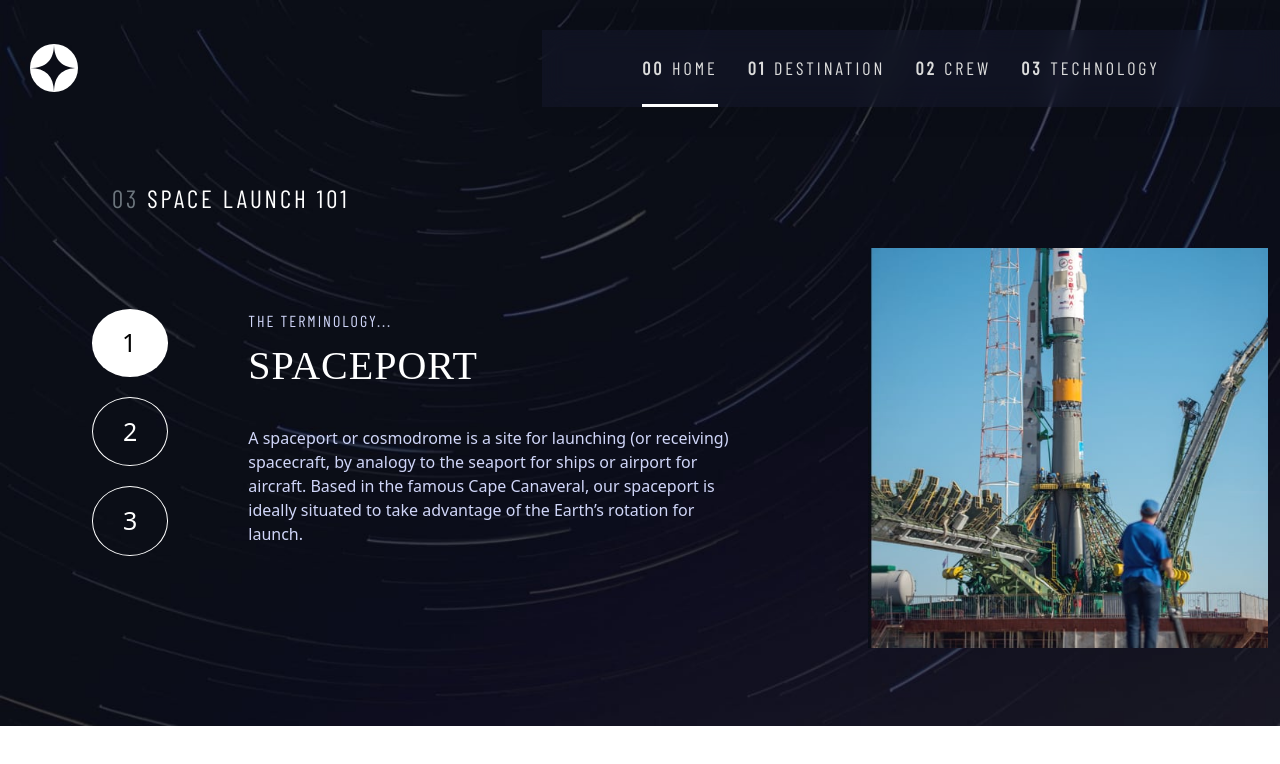
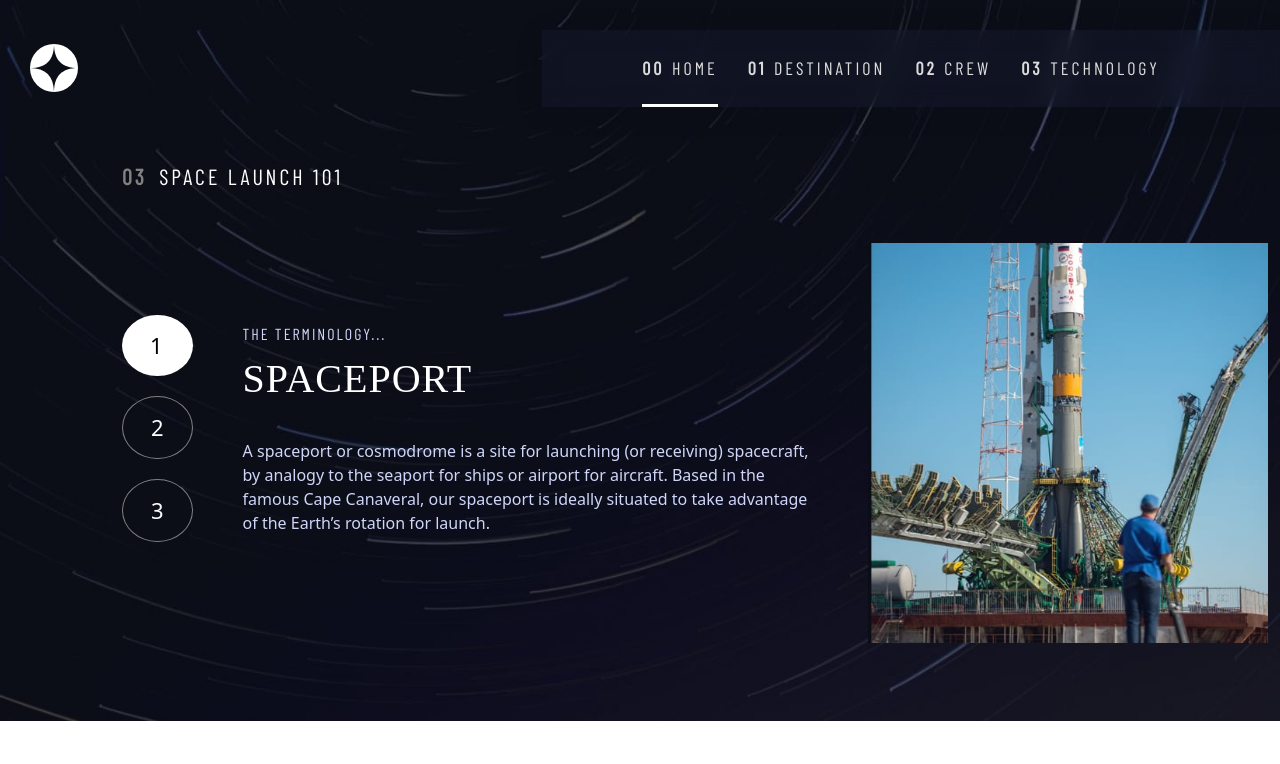
Before and after one commit to lawrenceprieto/space-tourism, a React (Vite) app: page /technology in a window 1280 px wide. Shown: the top 764 px of the page. Built offline with nearby package versions, Linux system fonts and the light colour scheme; a web font is replaced by a local one.

Commit message:
adjust size padding and margin of tech page

```diff
--- a/src/pages/technology.jsx
+++ b/src/pages/technology.jsx
@@ -39,7 +39,7 @@ function TechnologyPage() {
         <>
             <div className="body-tech">
                 <div className="container-fluid pb-5">
-                    <div className="tech-headline"><span className="text-secondary">03</span> space launch 101</div>
+                    <div className="tech-headline"><span className="tech-headline-count">03</span> space launch 101</div>
                     <div className="tech-cont-lo">
                         <div className="tech-img-cont">
                             <img src={activeTech.techImgLandscape} className="tech-image mob-tab" alt="spaceport-landscape" />
--- a/src/styles/technology.css
+++ b/src/styles/technology.css
@@ -5,7 +5,14 @@
     letter-spacing: 3px;
     text-transform: uppercase;
     text-align: center;
-    padding-top: 100px;
+    padding: 100px 0 0 0;
+}
+
+.tech-headline-count {
+    font-weight: 900;
+    font-size: 18px;
+    color: gray;
+    margin-right: 5px;
 }
 
 .tech-img-cont {
@@ -25,10 +32,14 @@
 }
 
 .tech-nav {
-    border: 1px solid #FFFFFF;
+    border: 1px solid gray;
     border-radius: 50%;
     padding: 5px 14px;
     color: #FFFFFF;
+}
+
+.tech-nav:hover {
+    border: 1px solid white;
 }
 
 .tech-nav-active {
@@ -88,7 +99,10 @@
     }
     .tech-headline {
         text-align: start;
-        padding: 140px 0 10px 30px;
+        padding: 130px 0 0 20px;
+        font-size: 20px;
+    }
+    .tech-headline-count {
         font-size: 20px;
     }
     .tech-about {
@@ -106,21 +120,24 @@
         display: none;
     }
     .tech-headline {
-        padding-top: 180px;
-        padding-left: 100px;
         text-align: start;
-        font-size: 25px;
+        font-size: 22px;
+        padding: 160px 0 20px 110px;
+    }
+    .tech-headline-count {
+        font-size: 22px;
     }
     .tech-cont-lo {
         display: flex;
         flex-direction: row-reverse;
-        align-items: center;
-        gap: 120px;
+        padding: 0 0 0 110px;
+        gap: 50px;
     }
     .tech-det-lo {
         display: flex;
-        padding-left: 80px;
-        gap: 80px
+        justify-content: center;
+        align-items: center;
+        gap: 50px;
     }
     .tech-navs {
         flex-direction: column;
@@ -133,14 +150,14 @@
         text-align: start;
     }
     .tech-nav {
-        padding: 15px 30px;
-        font-size: 25px;
+        padding: 14px 28px;
+        font-size: 22px;
         text-align: center;
         cursor: pointer;
     }
     .tech-nav-active {
-        padding: 15px 30px;
-        font-size: 25px;
+        padding: 14px 28px;
+        font-size: 22px;
     }
     .tech-name {
         font-size: 40px;
```
